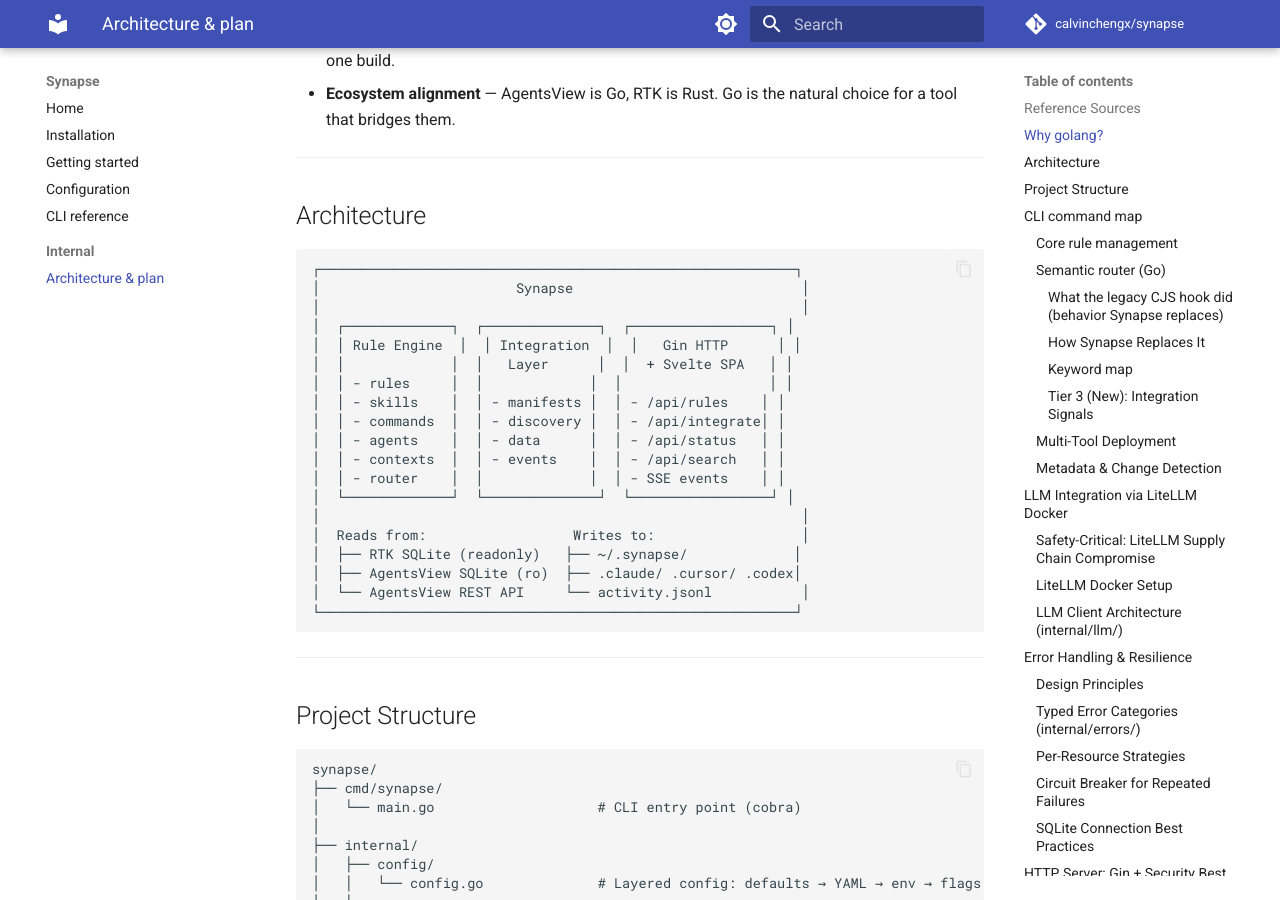
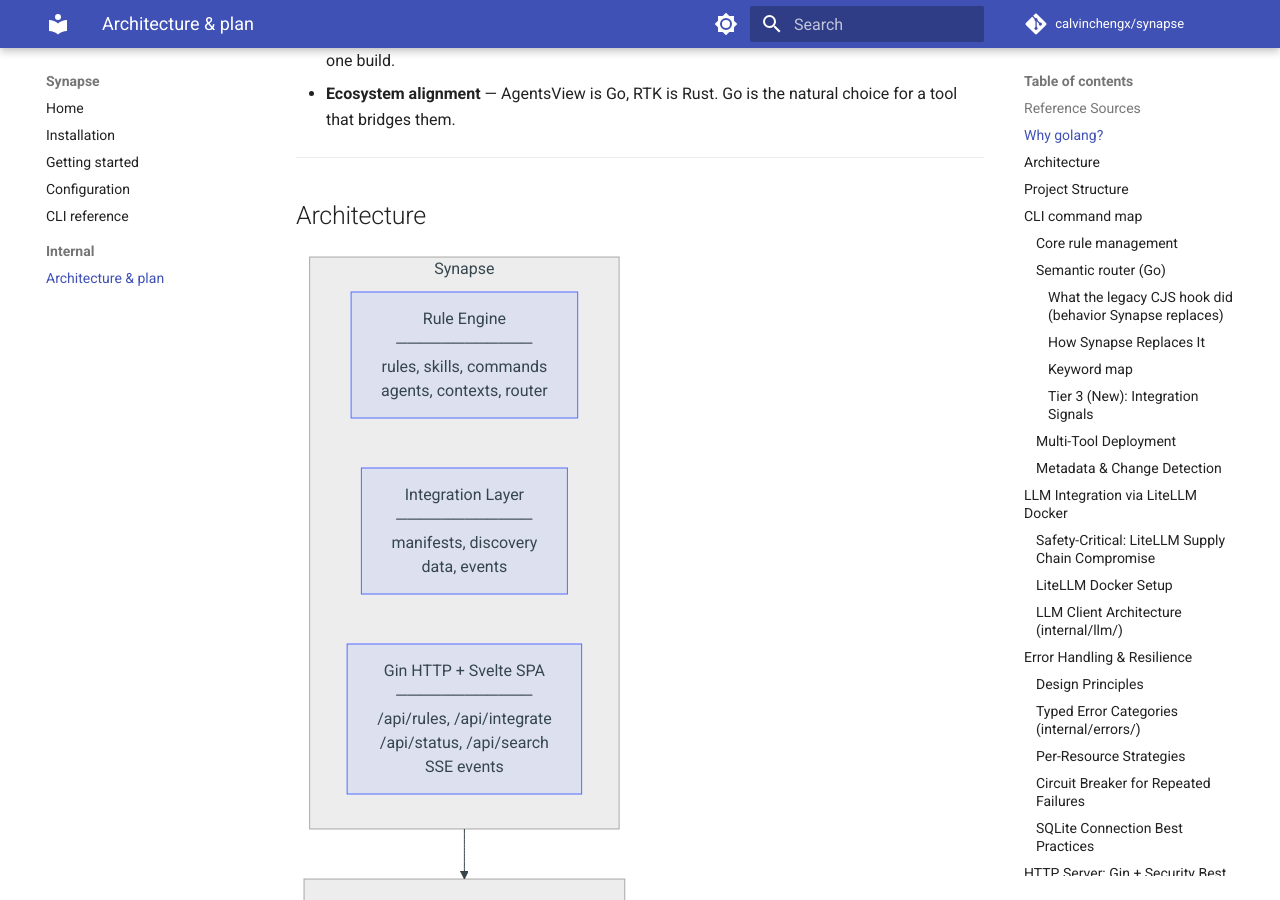
Before and after one commit to calvinchengx/synapse, an MkDocs documentation site: the page built from docs/PLAN.md, in a window 1280 px wide and 900 px high, scrolled down 939 px. Built offline with MkDocs 1.6.1 and Material for MkDocs 9.7.7, drawn with Linux system fonts in a browser that asks for light colours; comment, search, counter and statistics services are not loaded; some of the changed lines change nothing that is shown.

Commit message:
update architecture diagram in docs

````diff
--- a/docs/PLAN.md
+++ b/docs/PLAN.md
@@ -31,26 +31,20 @@
 
 ## Architecture
 
-```
-┌──────────────────────────────────────────────────────────┐
-│                        Synapse                            │
-│                                                           │
-│  ┌─────────────┐  ┌──────────────┐  ┌─────────────────┐ │
-│  │ Rule Engine  │  │ Integration  │  │   Gin HTTP      │ │
-│  │             │  │   Layer      │  │  + Svelte SPA   │ │
-│  │ - rules     │  │             │  │                  │ │
-│  │ - skills    │  │ - manifests │  │ - /api/rules    │ │
-│  │ - commands  │  │ - discovery │  │ - /api/integrate│ │
-│  │ - agents    │  │ - data      │  │ - /api/status   │ │
-│  │ - contexts  │  │ - events    │  │ - /api/search   │ │
-│  │ - router    │  │             │  │ - SSE events    │ │
-│  └─────────────┘  └──────────────┘  └─────────────────┘ │
-│                                                           │
-│  Reads from:                  Writes to:                  │
-│  ├── RTK SQLite (readonly)   ├── ~/.synapse/             │
-│  ├── AgentsView SQLite (ro)  ├── .claude/ .cursor/ .codex│
-│  └── AgentsView REST API     └── activity.jsonl           │
-└──────────────────────────────────────────────────────────┘
+```mermaid
+flowchart TB
+    subgraph syn["Synapse"]
+        direction LR
+        RE["Rule Engine<br/>────────────<br/>rules, skills, commands<br/>agents, contexts, router"]
+        IL["Integration Layer<br/>────────────<br/>manifests, discovery<br/>data, events"]
+        WEB["Gin HTTP + Svelte SPA<br/>────────────<br/>/api/rules, /api/integrate<br/>/api/status, /api/search<br/>SSE events"]
+    end
+    subgraph io[" "]
+        direction LR
+        R["Reads from<br/>────────────<br/>RTK SQLite (readonly)<br/>AgentsView SQLite (ro)<br/>AgentsView REST API"]
+        W["Writes to<br/>────────────<br/>~/.synapse/<br/>.claude/ · .cursor/ · .codex<br/>activity.jsonl"]
+    end
+    syn --> io
 ```
 
 ---
--- a/mkdocs.yml
+++ b/mkdocs.yml
@@ -27,7 +27,11 @@
     - content.code.copy
 
 markdown_extensions:
-  - pymdownx.superfences
+  - pymdownx.superfences:
+      custom_fences:
+        - name: mermaid
+          class: mermaid
+          format: !!python/name:pymdownx.superfences.fence_code_format
   - pymdownx.highlight:
       anchor_linenums: true
   - tables
````
